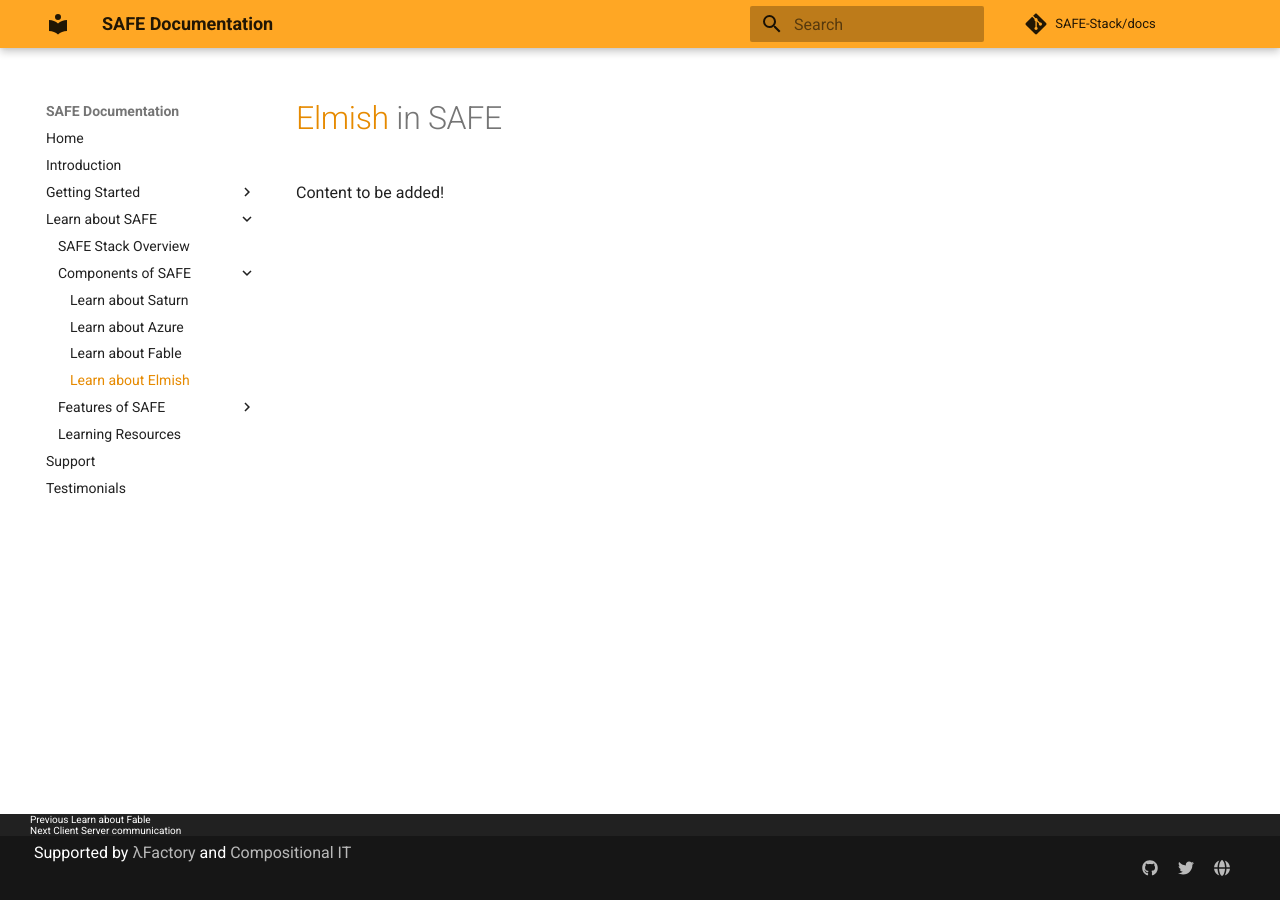
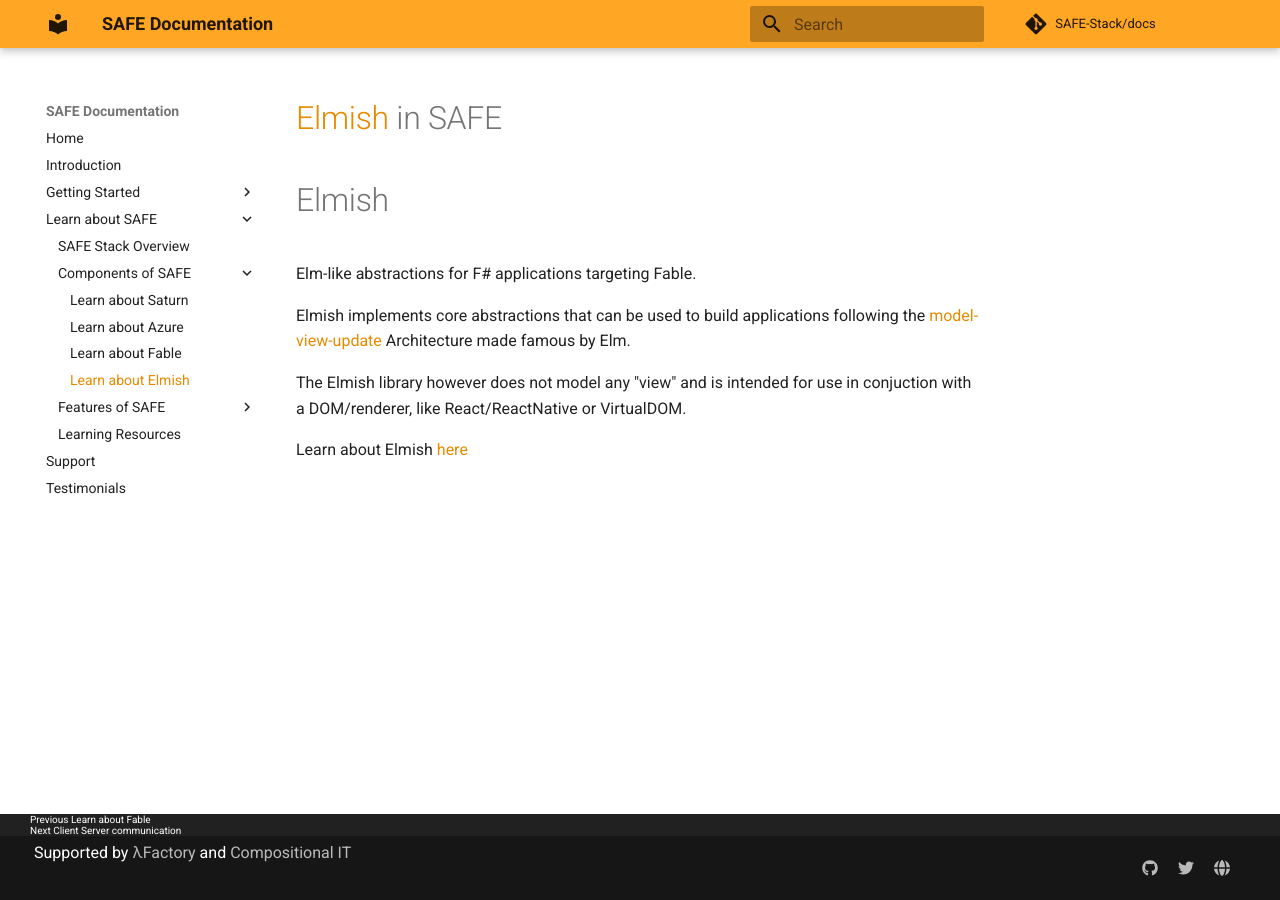
Before and after one commit to SAFE-Stack/docs, an MkDocs documentation site: the page built from docs/safe-elmish.md, in a window 1280 px wide. Built offline with MkDocs 1.6.1 and Material for MkDocs 9.7.7, drawn with Linux system fonts in a browser that asks for light colours; comment, search, counter and statistics services are not loaded; old or Windows-style settings are respelled for this version of MkDocs.

Commit message:
Update safe-elmish.md

```diff
--- a/docs/safe-elmish.md
+++ b/docs/safe-elmish.md
@@ -1,3 +1,10 @@
 # [Elmish](https://fable-elmish.github.io/elmish/) in SAFE
 
-Content to be added!
+# Elmish
+Elm-like abstractions for F# applications targeting Fable.
+
+Elmish implements core abstractions that can be used to build applications following the [model-view-update](https://www.elm-tutorial.org/en/02-elm-arch/cover.html) Architecture made famous by Elm.
+
+The Elmish library however does not model any "view" and is intended for use in conjuction with a DOM/renderer, like React/ReactNative or VirtualDOM.
+
+Learn about Elmish [here](https://fable-elmish.github.io/elmish/)
```
